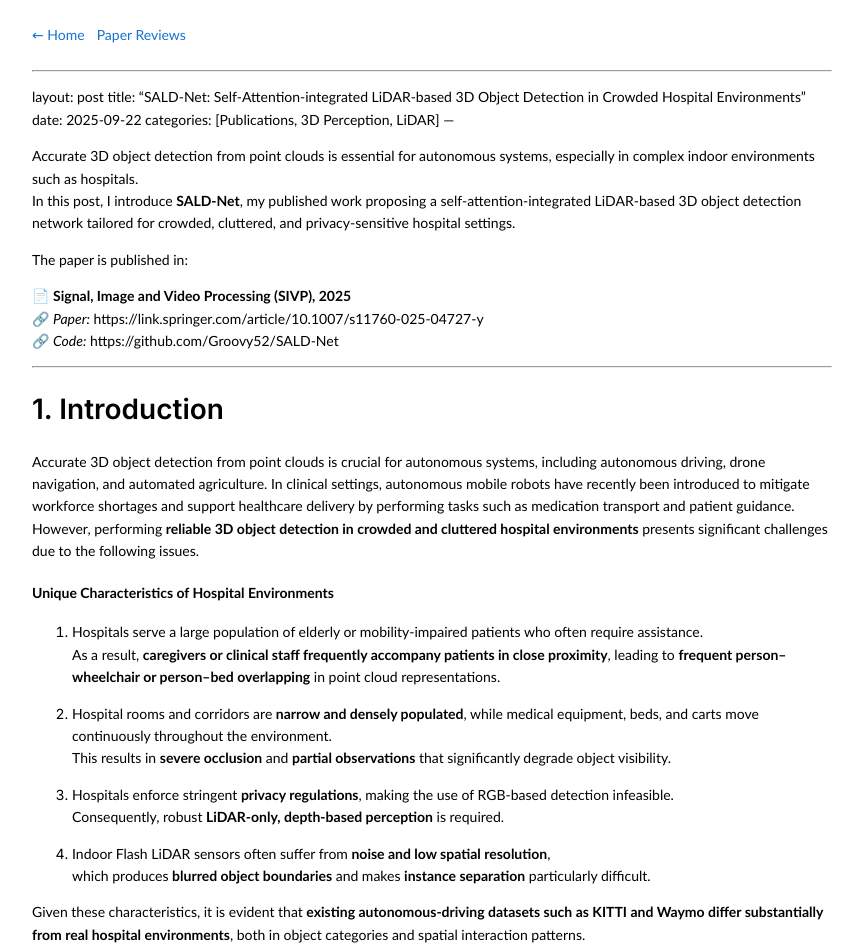
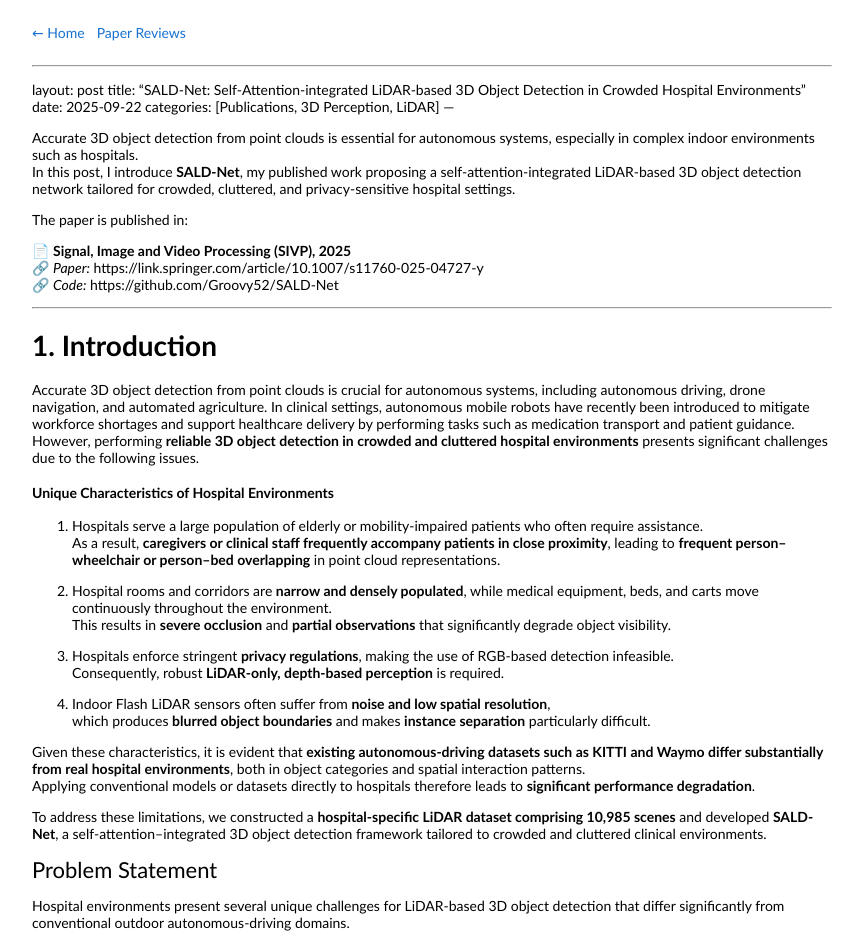
Before and after one commit to Groovy52/Groovy52.github.io, a Jekyll site: the page built from publications/sald-net/index.md, in a window 1280 px wide. Shown: the top 949 px of the page, without its empty margins (208-1071 px from the left). Built offline with Jekyll 4.4.1, drawn with Linux system fonts in a browser that asks for light colours; our own code applies the rules of GitHub Pages for plain Markdown files.

Commit message:
Update index.md

```diff
--- a/publications/sald-net/index.md
+++ b/publications/sald-net/index.md
@@ -1,11 +1,3 @@
-<link href="https://fonts.googleapis.com/css2?family=Inter:wght@300;400;500;600&display=swap" rel="stylesheet">
-
-<style>
-body {
-  font-family: "Inter", sans-serif;
-  line-height: 1.6;
-}
-</style>
 
 ---
 layout: post
```
